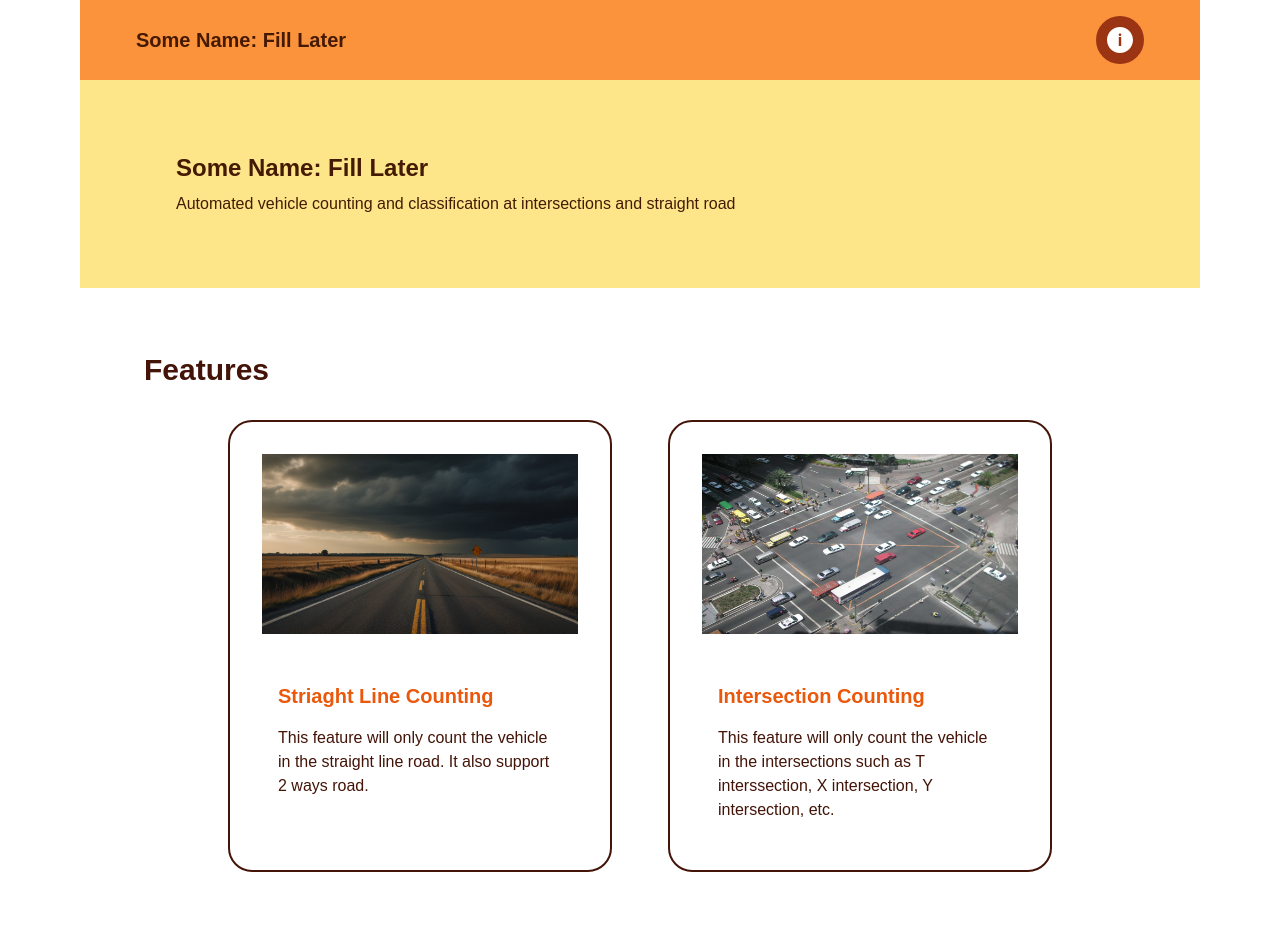
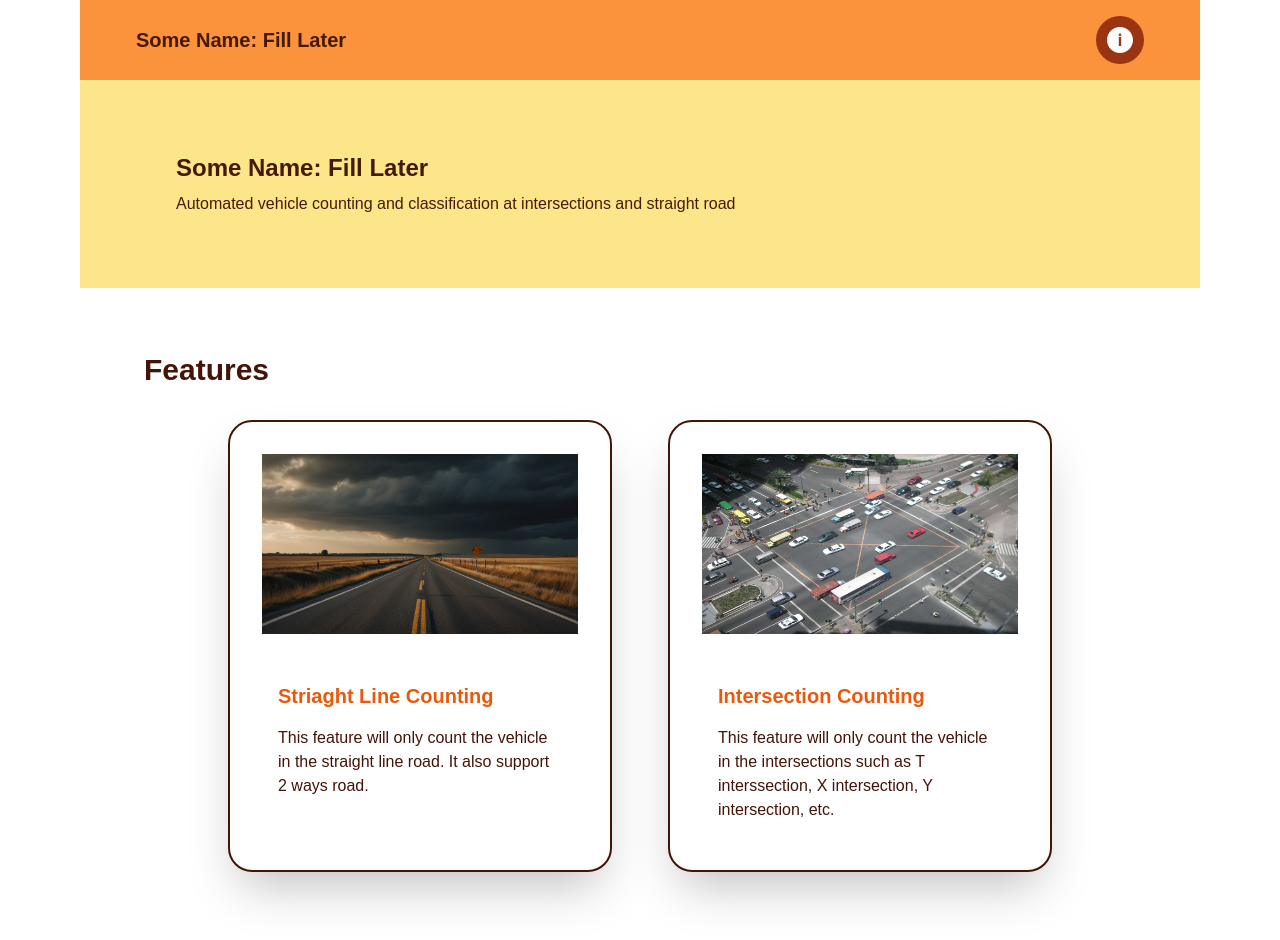
Before and after one commit to NattSass67/Capstone-counting-cars, a Next.js app in the folder frontend/: page / in a window 1280 px wide. Shown: the top 940 px of the page. Built offline with nearby package versions, Linux system fonts and the light colour scheme.

Commit message:
nine:fix featureCard 1

```diff
--- a/frontend/src/components/FeatureCard.tsx
+++ b/frontend/src/components/FeatureCard.tsx
@@ -13,7 +13,7 @@ export default function FeatureCard({
   featureUrl: string;
 }) {
   return (
-    <div className="w-[384px] h-[452px] flex flex-col items-center px-[32px] py-[32px] space-y-[32px] rounded-[24px] border-[2.5px] border-orange-950 bg-white size-fit  ">
+    <div className="w-[384px] h-[452px] flex flex-col items-center px-[32px] py-[32px] space-y-[32px] rounded-[24px] border-[2.5px] border-orange-950 bg-white size-fit shadow-2xl ">
       <Image
         src={imageUrl}
         alt={title + "'s image"}
```
